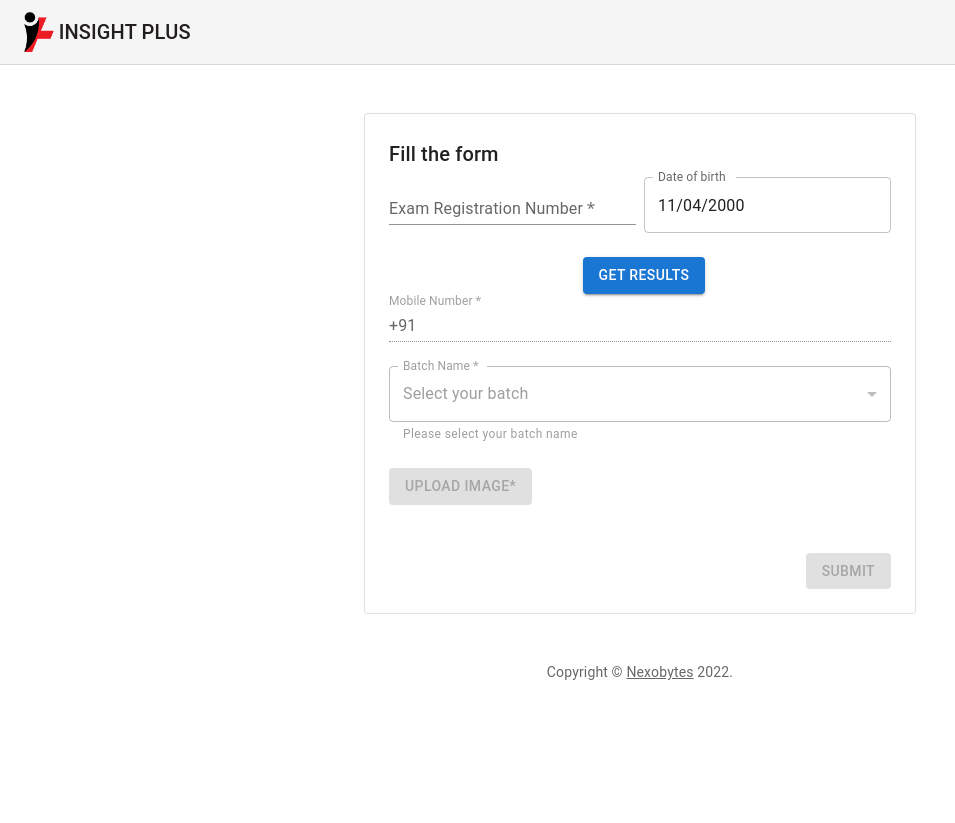
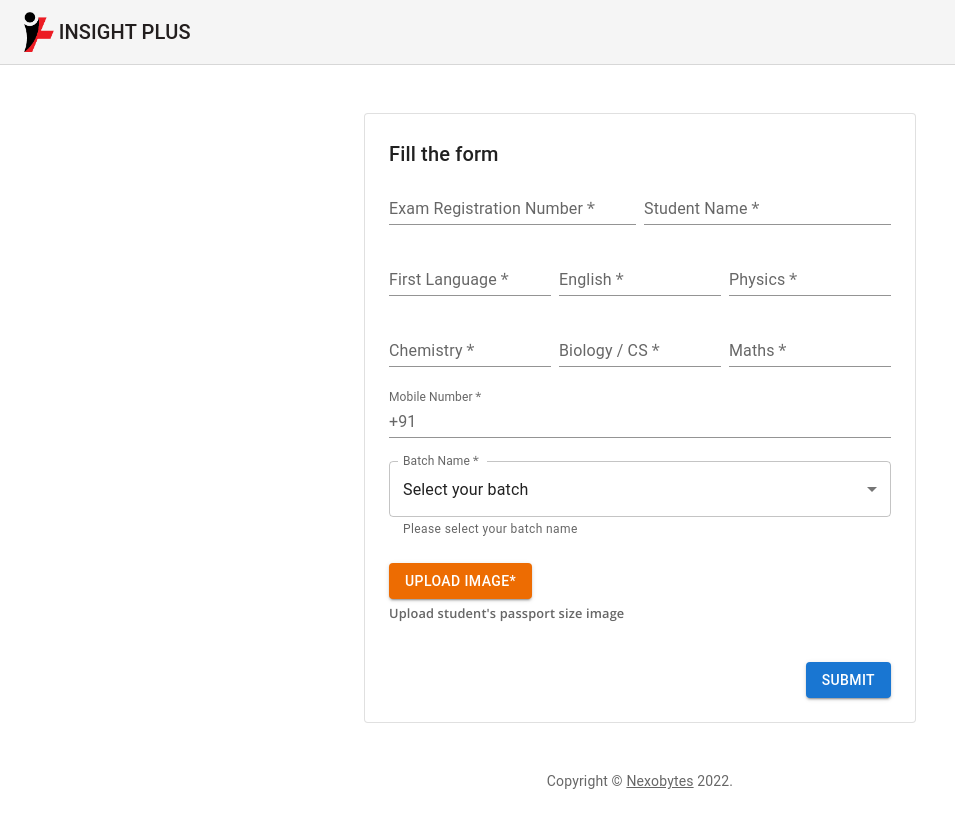
Before and after one commit to shaheemMPM/digitalcampaign, a React (Vite) app in the folder client/: page / in a window 1280 px wide. Shown: the whole page, without its empty margins (0-955 px from the left). Before the commit the page ends 800 px from the top, so only its background shows below. Built offline with nearby package versions, Linux system fonts and the light colour scheme.

Commit message:
Update client for plus one 2022

```diff
--- a/client/src/components/ResultsForms/ResultsForms.jsx
+++ b/client/src/components/ResultsForms/ResultsForms.jsx
@@ -6,22 +6,13 @@ import TextField from '@mui/material/TextField';
 import InputAdornment from '@mui/material/InputAdornment';
 import MenuItem from '@mui/material/MenuItem';
 import Button from '@mui/material/Button';
-import LoadingButton from '@mui/lab/LoadingButton';
 import Box from '@mui/material/Box';
 import CircularProgress from '@mui/material/CircularProgress';
-import { MobileDatePicker } from '@mui/x-date-pickers/MobileDatePicker';
 import { LocalizationProvider } from '@mui/x-date-pickers/LocalizationProvider';
 import { AdapterDateFns } from '@mui/x-date-pickers/AdapterDateFns';
 import Modal from '@mui/material/Modal';
 import { makeStyles } from '@mui/styles';
 import Swal from 'sweetalert2';
-import Table from '@mui/material/Table';
-import TableBody from '@mui/material/TableBody';
-import TableCell from '@mui/material/TableCell';
-import TableContainer from '@mui/material/TableContainer';
-import TableHead from '@mui/material/TableHead';
-import TableRow from '@mui/material/TableRow';
-import Paper from '@mui/material/Paper';
 
 import './ResultsForms.scss';
 
@@ -82,19 +73,18 @@ export default function ResultsForms() {
 	const [examRegNo, setExamRegNo] = useState('');
 	const [mobile, setMobile] = useState('');
 	const [othBatch, setOthBatch] = useState('');
+	const [studentName, setStudentName] = useState('');
+	const [firstLanguage, setFirstLanguage] = useState('');
+	const [english, setEnglish] = useState('');
+	const [physics, setPhysics] = useState('');
+	const [chemistry, setChemistry] = useState('');
+	const [bioCs, setBioCs] = useState('');
+	const [maths, setMaths] = useState('');
 	const [cropModalOpen, setCropModalOpen] = useState(false);
 	const [imgSrc, setImgSrc] = useState('');
 	const [crop, setCrop] = useState();
 	const [completedCrop, setCompletedCrop] = useState();
-	const [isResultFetching, setIsResultFetching] = useState(false);
 	const [isLoading, setIsLoading] = useState(false);
-	const [results, setResults] = useState(null);
-
-	const [dob, setDob] = React.useState(new Date('2000-04-11'));
-
-	const handleDobChange = (newValue) => {
-		setDob(newValue);
-	};
 
 	const onSelectFile = (e) => {
 		if (e.target.files && e.target.files.length > 0) {
@@ -127,68 +117,19 @@ export default function ResultsForms() {
 		setImgSrc('');
 		setCrop(undefined);
 		setCompletedCrop(undefined);
-		setDob(new Date('2000-04-11'));
-		setResults(null);
 		setIsLoading(false);
-	};
-
-	const getDdMmYyyy = (date) => {
-		const givenDate = new Date(date);
-		let dd = String(givenDate.getDate());
-		if (dd.length != 2) dd = '0' + dd;
-		let mm = String(givenDate.getMonth() + 1);
-		if (mm.length != 2) mm = '0' + mm;
-		const yyyy = givenDate.getFullYear();
-		return `${dd}/${mm}/${yyyy}`;
-	};
-
-	const fetchResults = () => {
-		if (!examRegNo || !dob) {
-			Swal.fire({
-				icon: 'warning',
-				title: 'Oops...',
-				text: 'fill all Exam register number and DOB fields',
-			});
-			return;
-		}
-		setIsResultFetching(true);
-		axios
-			.get('/api/results', {
-				params: {
-					regNo: examRegNo,
-					dob: getDdMmYyyy(dob),
-				},
-			})
-			.then((response) => {
-				console.log(response.data);
-				if (!response.data.studentName) {
-					Swal.fire({
-						icon: 'error',
-						title: 'Oops...',
-						text: `Sorry fetch result failed, check your inputs and try again!`,
-					}).then(() => {
-						setIsResultFetching(false);
-					});
-					return;
-				}
-				setResults(response.data);
-				setIsResultFetching(false);
-			})
-			.catch((error) => {
-				Swal.fire({
-					icon: 'error',
-					title: 'Oops...',
-					text: `Sorry fetch result failed, check your inputs and try again!\n\n${error.message}`,
-				}).then(() => {
-					setIsResultFetching(false);
-				});
-				console.log(error);
-			});
 	};
 
 	const handleSubmit = () => {
 		if (
 			!examRegNo ||
+			!studentName ||
+			!firstLanguage ||
+			!english ||
+			!physics ||
+			!chemistry ||
+			!bioCs ||
+			!maths ||
 			!mobile ||
 			!othBatch ||
 			othBatch === 'select' ||
@@ -220,11 +161,16 @@ export default function ResultsForms() {
 		axios
 			.post('/api/form', {
 				examRegNo,
-				dob: getDdMmYyyy(dob),
+				studentName,
+				firstLanguage,
+				english,
+				physics,
+				chemistry,
+				bioCs,
+				maths,
 				mobile,
 				batch: othBatch,
 				imageBinary: croppedImage,
-				...results,
 			})
 			.then((response) => {
 				console.log(response);
@@ -280,70 +226,111 @@ export default function ResultsForms() {
 							/>
 						</Grid>
 						<Grid item xs={6}>
-							<MobileDatePicker
-								label='Date of birth'
-								inputFormat='dd/MM/yyyy'
-								value={dob}
-								onChange={handleDobChange}
-								renderInput={(params) => <TextField {...params} />}
+							<TextField
+								required
+								id='studentName'
+								name='studentName'
+								label='Student Name'
+								fullWidth
+								variant='standard'
+								value={studentName}
+								onChange={(e) => {
+									setStudentName(e.target.value);
+								}}
 							/>
 						</Grid>
-					</Grid>
-					<div className='result-button-wrapper'>
-						<LoadingButton
-							loading={isResultFetching}
-							variant='contained'
-							onClick={fetchResults}
-							sx={{ mt: 3, ml: 1 }}
-						>
-							GET RESULTS
-						</LoadingButton>
-					</div>
-					{results && (
-						<table>
-							<tbody>
-								<tr>
-									<th>Name</th>
-									<td>{results.studentName}</td>
-								</tr>
-								<tr>
-									<th>Name of father</th>
-									<td>{results.fatherName}</td>
-								</tr>
-								<tr>
-									<th>Name of mother</th>
-									<td>{results.motherName}</td>
-								</tr>
-								<tr>
-									<th>School code</th>
-									<td>{results.schoolCode}</td>
-								</tr>
-								<tr>
-									<th>Group name</th>
-									<td>{results.groupName}</td>
-								</tr>
-								<tr>
-									<th colSpan={2}>Subjects</th>
-								</tr>
-								{Object.keys(results.subjects).map((sub) => {
-									return (
-										<tr key={`sub-${sub}`}>
-											<th>{sub}</th>
-											<td>{results.subjects[sub]}</td>
-										</tr>
-									);
-								})}
-								<tr>
-									<th>Percentage</th>
-									<td>{Math.round(results.percentage * 100) / 100} %</td>
-								</tr>
-							</tbody>
-						</table>
-					)}
-					<Grid container spacing={3}>
+						<Grid item xs={4}>
+							<TextField
+								required
+								id='firstLanguage'
+								name='firstLanguage'
+								label='First Language'
+								fullWidth
+								type='number'
+								variant='standard'
+								value={firstLanguage}
+								onChange={(e) => {
+									setFirstLanguage(e.target.value);
+								}}
+							/>
+						</Grid>
+						<Grid item xs={4}>
+							<TextField
+								required
+								id='english'
+								name='english'
+								label='English'
+								fullWidth
+								type='number'
+								variant='standard'
+								value={english}
+								onChange={(e) => {
+									setEnglish(e.target.value);
+								}}
+							/>
+						</Grid>
+						<Grid item xs={4}>
+							<TextField
+								required
+								id='physics'
+								name='physics'
+								label='Physics'
+								fullWidth
+								type='number'
+								variant='standard'
+								value={physics}
+								onChange={(e) => {
+									setPhysics(e.target.value);
+								}}
+							/>
+						</Grid>
+						<Grid item xs={4}>
+							<TextField
+								required
+								id='chemistry'
+								name='chemistry'
+								label='Chemistry'
+								fullWidth
+								type='number'
+								variant='standard'
+								value={chemistry}
+								onChange={(e) => {
+									setChemistry(e.target.value);
+								}}
+							/>
+						</Grid>
+						<Grid item xs={4}>
+							<TextField
+								required
+								id='bioCs'
+								name='bioCs'
+								label='Biology / CS'
+								fullWidth
+								type='number'
+								variant='standard'
+								value={bioCs}
+								onChange={(e) => {
+									setBioCs(e.target.value);
+								}}
+							/>
+						</Grid>
+						<Grid item xs={4}>
+							<TextField
+								required
+								id='maths'
+								name='maths'
+								label='Maths'
+								fullWidth
+								type='number'
+								variant='standard'
+								value={maths}
+								onChange={(e) => {
+									setMaths(e.target.value);
+								}}
+							/>
+						</Grid>
 						<Grid item xs={12}>
 							<TextField
-								disabled={!results}
 								required
 								id='mobile'
 								name='mobile'
@@ -365,7 +352,6 @@ export default function ResultsForms() {
 
 						<Grid item xs={12}>
 							<TextField
-								disabled={!results}
 								required
 								id='batch'
 								select
@@ -385,7 +371,6 @@ export default function ResultsForms() {
 						{batch === 'other' ? (
 							<Grid item xs={12}>
 								<TextField
-									disabled={!results}
 									required
 									id='othBatch'
 									name='othBatch'
@@ -400,12 +385,7 @@ export default function ResultsForms() {
 							</Grid>
 						) : null}
 						<Grid item xs={12}>
-							<Button
-								disabled={!results}
-								variant='contained'
-								color='warning'
-								component='label'
-							>
+							<Button variant='contained' color='warning' component='label'>
 								Upload Image*
 								<input
 									type='file'
@@ -414,6 +394,9 @@ export default function ResultsForms() {
 									hidden
 								/>
 							</Button>
+							<p className='image-help-text'>
+								Upload student's passport size image
+							</p>
 						</Grid>
 						<Grid item xs={12}>
 							<div>
@@ -431,9 +414,9 @@ export default function ResultsForms() {
 							</div>
 						</Grid>
 					</Grid>
+					<Grid container spacing={3}></Grid>
 					<Box sx={{ display: 'flex', justifyContent: 'flex-end' }}>
 						<Button
-							disabled={!results}
 							variant='contained'
 							onClick={handleSubmit}
 							sx={{ mt: 3, ml: 1 }}
--- a/client/src/components/ResultsForms/ResultsForms.scss
+++ b/client/src/components/ResultsForms/ResultsForms.scss
@@ -2,6 +2,19 @@
 	.css-1u3bzj6-MuiFormControl-root-MuiTextField-root {
 		width: 100%;
 	}
+}
+
+.MuiGrid-container {
+	.MuiGrid-item {
+		margin-bottom: 15px;
+	}
+}
+
+.image-help-text {
+	margin-top: 5px;
+	font-size: 0.8rem;
+	color: #666;
+	font-weight: 600;
 }
 
 .result-button-wrapper {
```
